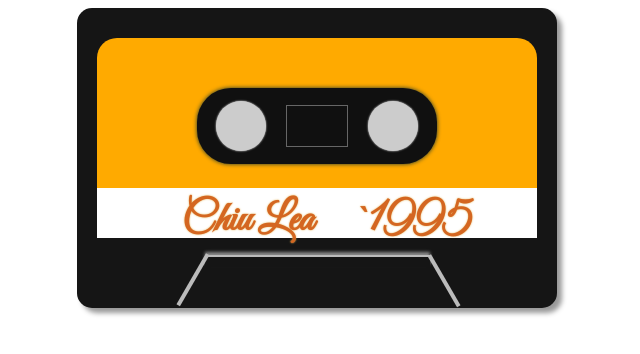
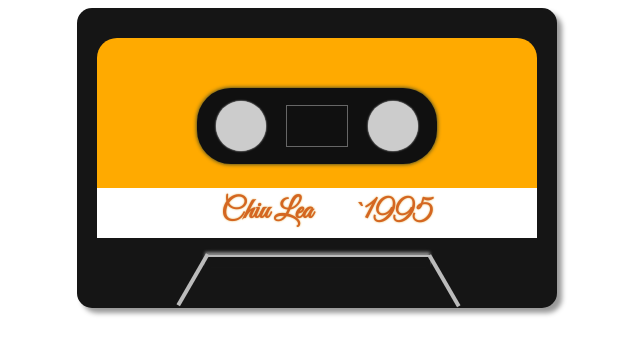
Before and after one commit to llleaaa/web_radio, a plain HTML site: page index_radio.html in a window 1280 px wide. Shown: the whole page, without its empty margins (323-963 px from the left). Drawn offline with Linux system fonts and the light colour scheme.

Commit message:
index_radio2

```diff
--- a/index_radio.html
+++ b/index_radio.html
@@ -83,7 +83,7 @@
         font-family: 'Great Vibes', cursive;
 	      display: inline-block;
         margin: 5px 30px;
-        font-size: 2.6em;
+        font-size: 1.8em;
         color: #d46621;
         text-shadow: 0 0 2px #e3b357;
       }
@@ -91,7 +91,7 @@
         font-family: 'Parisienne', cursive;
         display: inline-block;
         margin: 2px 10px;
-        font-size: 2.7em;
+        font-size: 1.8em;
         color: #d46621;
         text-shadow: 0 0 2px #e3b357;
       }
```
